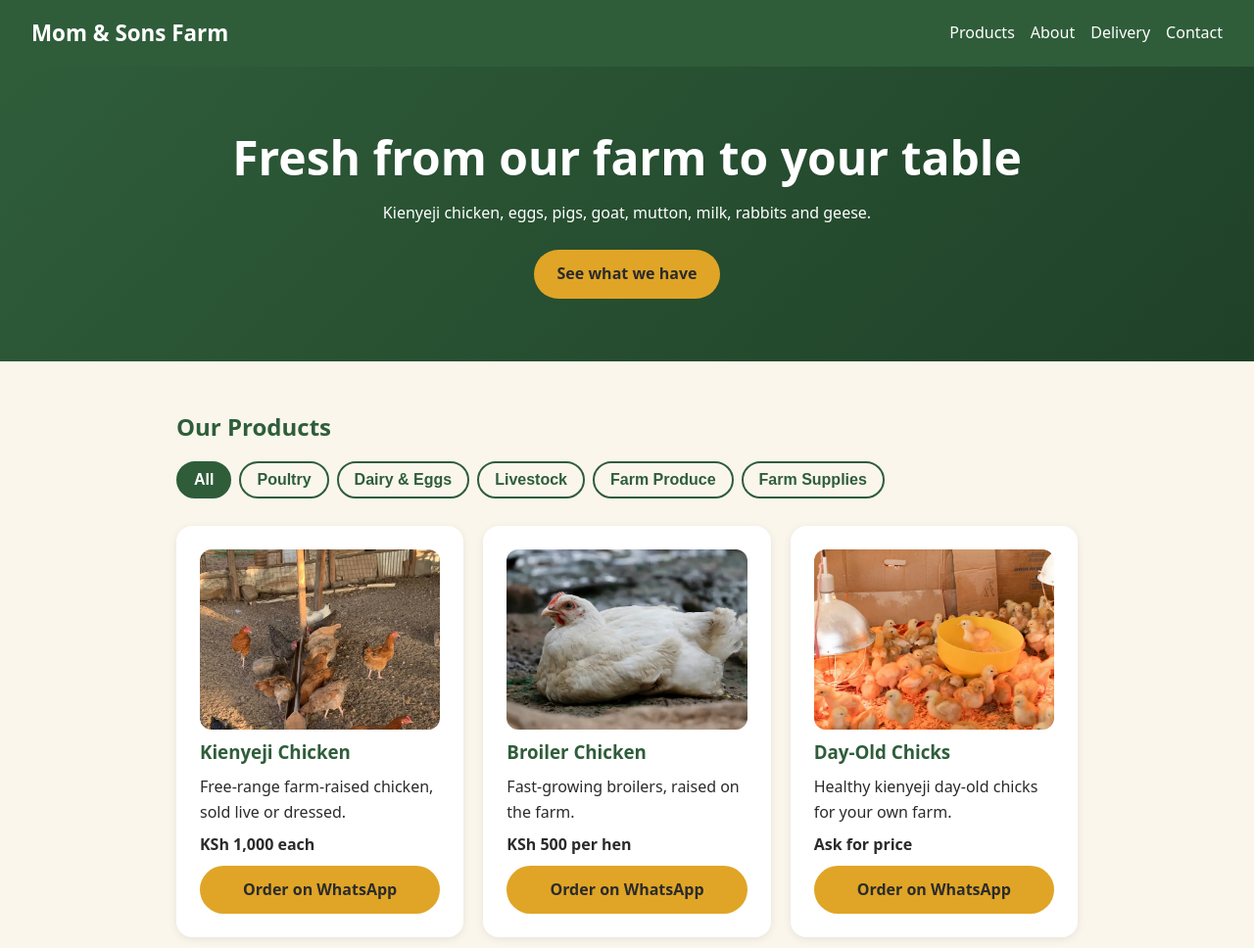
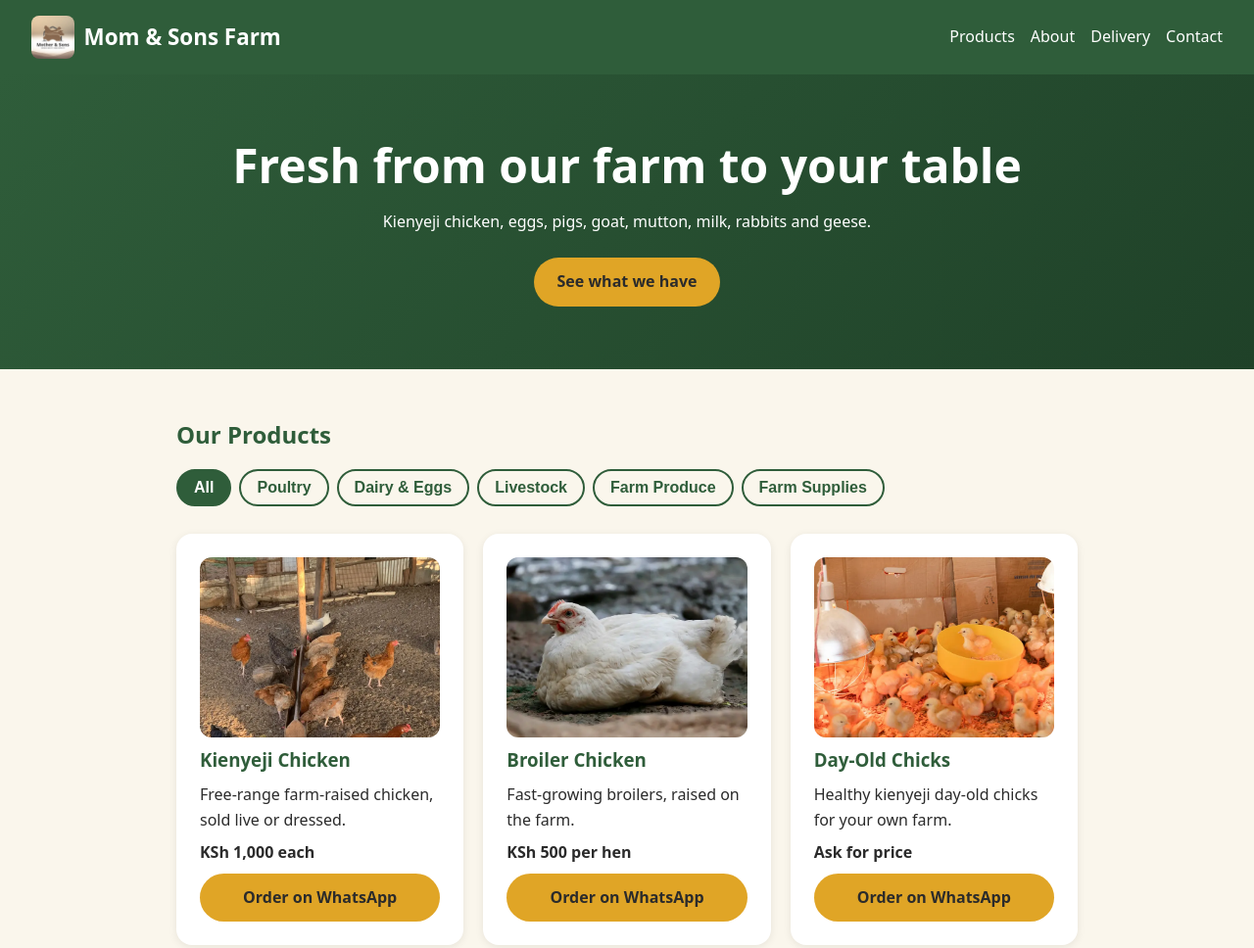
Before and after one commit to BradleyMaliro/mom-and-sons-farm, a plain HTML site: page index.html in a window 1280 px wide. Shown: the top 968 px of the page at 98% size. Drawn offline with Linux system fonts and the light colour scheme.

Commit message:
Add farm logo and real contact number

```diff
--- a/css/styles.css
+++ b/css/styles.css
@@ -241,3 +241,16 @@ html {
   object-fit: cover;
   border-radius: 0.75rem;
 }
+/* Logo */
+.logo {
+  display: flex;
+  align-items: center;
+  gap: 0.6rem;
+}
+
+.logo-img {
+  height: 2.75rem;
+  width: 2.75rem;
+  object-fit: cover;
+  border-radius: 0.5rem;
+}
--- a/index.html
+++ b/index.html
@@ -6,10 +6,14 @@
   <title>Mom &amp; Sons Farm | Fresh Kienyeji Chicken, Eggs &amp; Livestock</title>
   <meta name="description" content="Mom &amp; Sons Farm in Kitale. Fresh kienyeji chicken, eggs, pigs, goat, mutton, milk, rabbits and geese. Order by WhatsApp.">
   <link rel="stylesheet" href="css/styles.css">
+  <link rel="icon" type="image/webp" href="images/logo.webp" />
 </head>
 <body>
   <header class="site-header">
-    <a href="#" class="logo">Mom &amp; Sons Farm</a>
+    <a href="#" class="logo">
+  <img src="images/logo.webp" alt="Mom &amp; Sons Farm logo" class="logo-img" />
+  <span>Mom &amp; Sons Farm</span>
+</a>
     <nav>
       <a href="#products">Products</a>
       <a href="#about">About</a>
```
Also changed, not shown: images/logo.webp (added).
